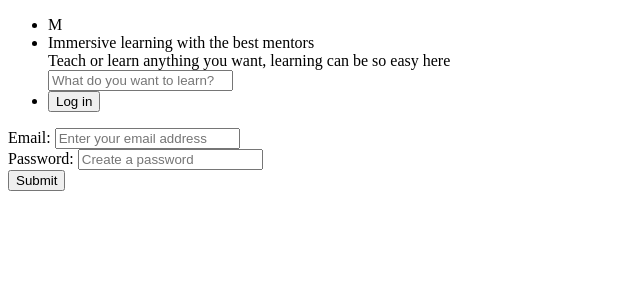
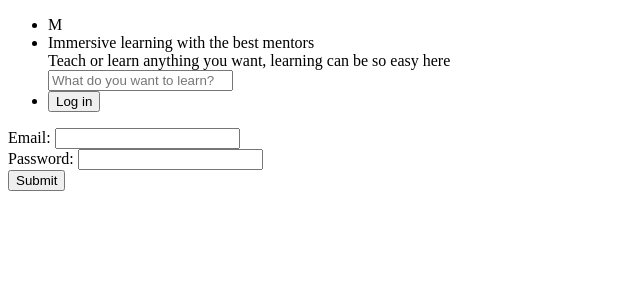
Before and after one commit to setezazian/MonetMyrtleMentor, a React app: page /login in a window 1280 px wide. Shown: the top 300 px of the page, without its empty margins (0-640 px from the left). Built offline with nearby package versions, Linux system fonts and the light colour scheme; no server answers; the HTML template or start-up script is replaced by a standard one.

Commit message:
placeholder text tweaks

```diff
--- a/client/src/components/Forms/FormLogin.jsx
+++ b/client/src/components/Forms/FormLogin.jsx
@@ -41,12 +41,12 @@ export default function FormLogin({ setModal }) {
       <form>
         <label htmlFor="input-email">
           Email:&nbsp;
-          <input id="input-email" name="email" type="email" placeholder="Enter your email address" value={email} onChange={(e) => setEmail(e.target.value)} required />
+          <input id="input-email" name="email" type="email" placeholder="" value={email} onChange={(e) => setEmail(e.target.value)} required />
         </label>
         <br />
         <label htmlFor="input-password">
           Password:&nbsp;
-          <input id="input-password" name="password" type="password" placeholder="Create a password" value={password} onChange={(e) => setPassword(e.target.value)} required />
+          <input id="input-password" name="password" type="password" placeholder="" value={password} onChange={(e) => setPassword(e.target.value)} required />
         </label>
         <br />
         <button id="button-formsubmit" type="submit" onClick={formSubmitHandler} className="login-button">Submit</button>
```
